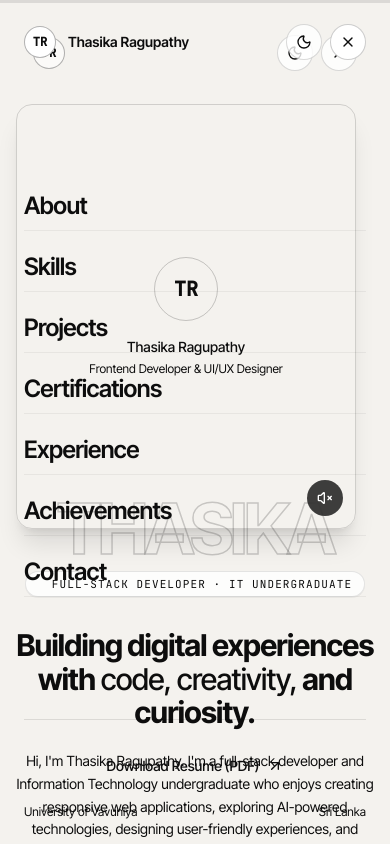
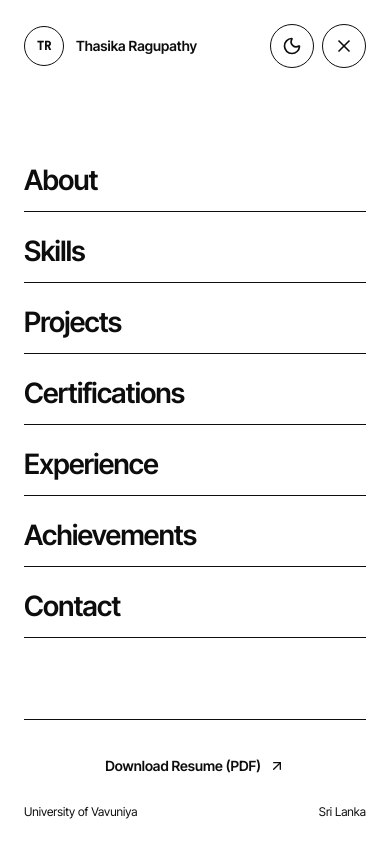
Before and after one commit to ThasikaRagupathy/ThasikaPortfolio, a Next.js app: page / in a window 390 px wide. Both pictures are taken after a click on the button 339 px from the left and 53 px from the top of the page. Shown: the top 844 px of the page. Built offline with nearby package versions, Linux system fonts and the light colour scheme.

Commit message:
updated the toggle part

```diff
--- a/src/components/Navigation.tsx
+++ b/src/components/Navigation.tsx
@@ -128,7 +128,7 @@ export function Navigation() {
               <button
                 type="button"
                 onClick={() => setMobileMenuOpen(!mobileMenuOpen)}
-                className="md:hidden w-9 h-9 rounded-full border border-black/15 bg-white/80 flex items-center justify-center text-primary hover:bg-white transition-colors focus-visible:outline-primary"
+                className="md:hidden w-9 h-9 rounded-full border border-border-subtle bg-surface flex items-center justify-center text-primary hover:bg-soft transition-colors focus-visible:outline-primary"
                 aria-label={mobileMenuOpen ? "Close navigation menu" : "Open navigation menu"}
                 aria-expanded={mobileMenuOpen}
                 aria-controls="mobile-navigation"
@@ -147,50 +147,51 @@ export function Navigation() {
           role="dialog"
           aria-modal="true"
           aria-label="Mobile Navigation"
-          className="fixed inset-0 z-50 bg-warm-bg flex flex-col justify-between p-6 md:hidden animate-in fade-in duration-200"
+          className="fixed inset-0 z-60 flex min-h-dvh flex-col justify-between p-6 sm:p-7 md:hidden animate-in fade-in duration-200"
+          style={{ backgroundColor: "var(--surface-white)" }}
         >
           {/* Top Bar inside overlay */}
           <div className="flex items-center justify-between">
             <div className="flex items-center gap-3">
-              <div className="w-8 h-8 rounded-full border border-black/30 flex items-center justify-center bg-white">
+              <div className="w-10 h-10 rounded-full border border-border-subtle flex items-center justify-center bg-surface">
                 <span className="font-mono text-xs font-semibold">{PROFILE.initials}</span>
               </div>
               <span className="text-sm font-semibold">{PROFILE.name}</span>
             </div>
             <div className="flex items-center gap-2">
-              <ThemeToggle />
+              <ThemeToggle size="large" />
               <button
                 type="button"
                 onClick={closeMobileMenu}
-                className="w-9 h-9 rounded-full border border-black/20 bg-white flex items-center justify-center text-primary"
+                className="w-11 h-11 rounded-full border border-border-subtle bg-surface flex items-center justify-center text-primary transition-colors hover:bg-soft focus-visible:outline-primary"
                 aria-label="Close navigation menu"
               >
-                <X className="w-4 h-4" />
+                <X className="w-5 h-5" />
               </button>
             </div>
           </div>
 
           {/* Navigation Links List */}
-          <div className="flex flex-col gap-3 my-auto py-8">
+          <div className="my-auto flex flex-col gap-2 py-8 sm:gap-3">
             {NAV.map((item) => (
               <a
                 key={item.id}
                 href={item.href}
                 onClick={closeMobileMenu}
-                className="flex items-baseline justify-between py-2 border-b border-black/5 text-primary hover:text-muted transition-colors"
+                className="flex items-baseline justify-between border-b border-border-subtle py-2.5 text-primary transition-colors hover:text-muted sm:py-3"
               >
-                <span className="text-2xl font-semibold tracking-tight">{item.label}</span>
+                <span className="text-[1.75rem] font-semibold tracking-tight sm:text-3xl">{item.label}</span>
               </a>
             ))}
           </div>
 
           {/* Footer Actions */}
-          <div className="pt-6 border-t border-black/10 flex flex-col gap-3">
+          <div className="flex flex-col gap-3 border-t border-border-subtle pt-6">
             <a
               href={PROFILE.resumePdfUrl}
               download="Thasika_Ragupathy_CV.pdf"
               onClick={closeMobileMenu}
-              className="flex items-center justify-center gap-2 py-3 rounded-full bg-primary text-warm-bg text-sm font-medium"
+              className="flex items-center justify-center gap-2 py-3 text-sm font-semibold text-primary transition-opacity hover:opacity-70"
             >
               <span>Download Resume (PDF)</span>
               <ArrowUpRight className="w-4 h-4" />
--- a/src/components/ui/ThemeToggle.tsx
+++ b/src/components/ui/ThemeToggle.tsx
@@ -3,11 +3,17 @@
 import { useEffect, useState } from "react";
 import { Moon, Sun } from "lucide-react";
 
-export function ThemeToggle() {
+export function ThemeToggle({ size = "default" }: { size?: "default" | "large" }) {
   const [isDark, setIsDark] = useState(false);
 
   useEffect(() => {
-    setIsDark(document.documentElement.classList.contains("dark"));
+    const syncThemeState = () => {
+      setIsDark(document.documentElement.classList.contains("dark"));
+    };
+
+    syncThemeState();
+    window.addEventListener("portfolio-theme-change", syncThemeState);
+    return () => window.removeEventListener("portfolio-theme-change", syncThemeState);
   }, []);
 
   const toggleTheme = () => {
@@ -19,6 +25,7 @@ export function ThemeToggle() {
     } catch {
       // Keep the control usable when storage is disabled.
     }
+    window.dispatchEvent(new Event("portfolio-theme-change"));
     setIsDark(nextIsDark);
   };
 
@@ -28,9 +35,9 @@ export function ThemeToggle() {
       onClick={toggleTheme}
       aria-label={`Switch to ${isDark ? "light" : "dark"} theme`}
       title={`Switch to ${isDark ? "light" : "dark"} theme`}
-      className="flex h-9 w-9 shrink-0 items-center justify-center rounded-full border border-black/15 bg-white/80 text-primary transition-colors hover:bg-white focus-visible:outline-primary"
+      className={`flex shrink-0 items-center justify-center rounded-full border border-border-subtle bg-surface text-primary transition-colors hover:bg-soft focus-visible:outline-primary ${size === "large" ? "h-11 w-11" : "h-9 w-9"}`}
     >
-      {isDark ? <Sun aria-hidden="true" className="h-4 w-4" /> : <Moon aria-hidden="true" className="h-4 w-4" />}
+      {isDark ? <Sun aria-hidden="true" className={size === "large" ? "h-5 w-5" : "h-4 w-4"} /> : <Moon aria-hidden="true" className={size === "large" ? "h-5 w-5" : "h-4 w-4"} />}
     </button>
   );
 }
```
